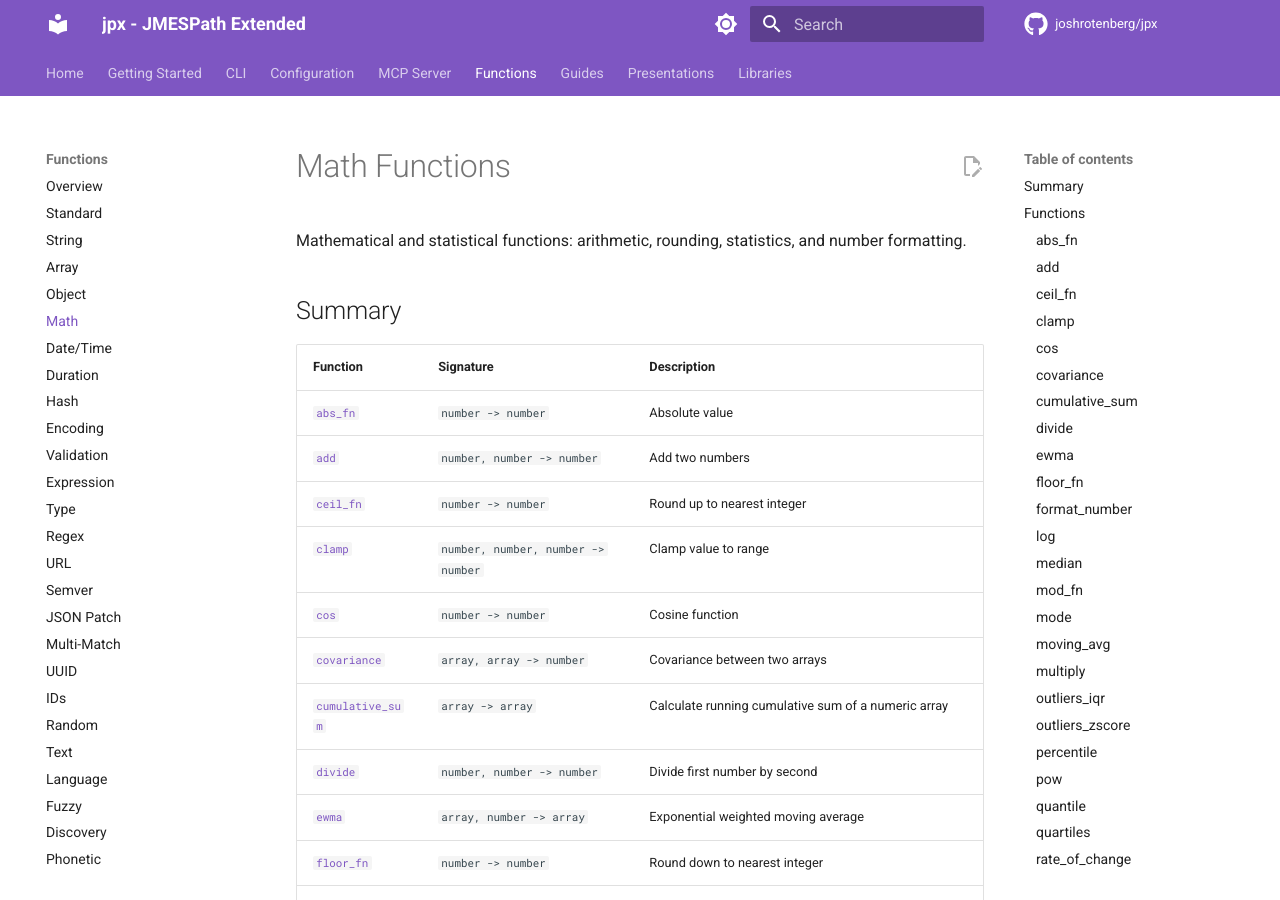
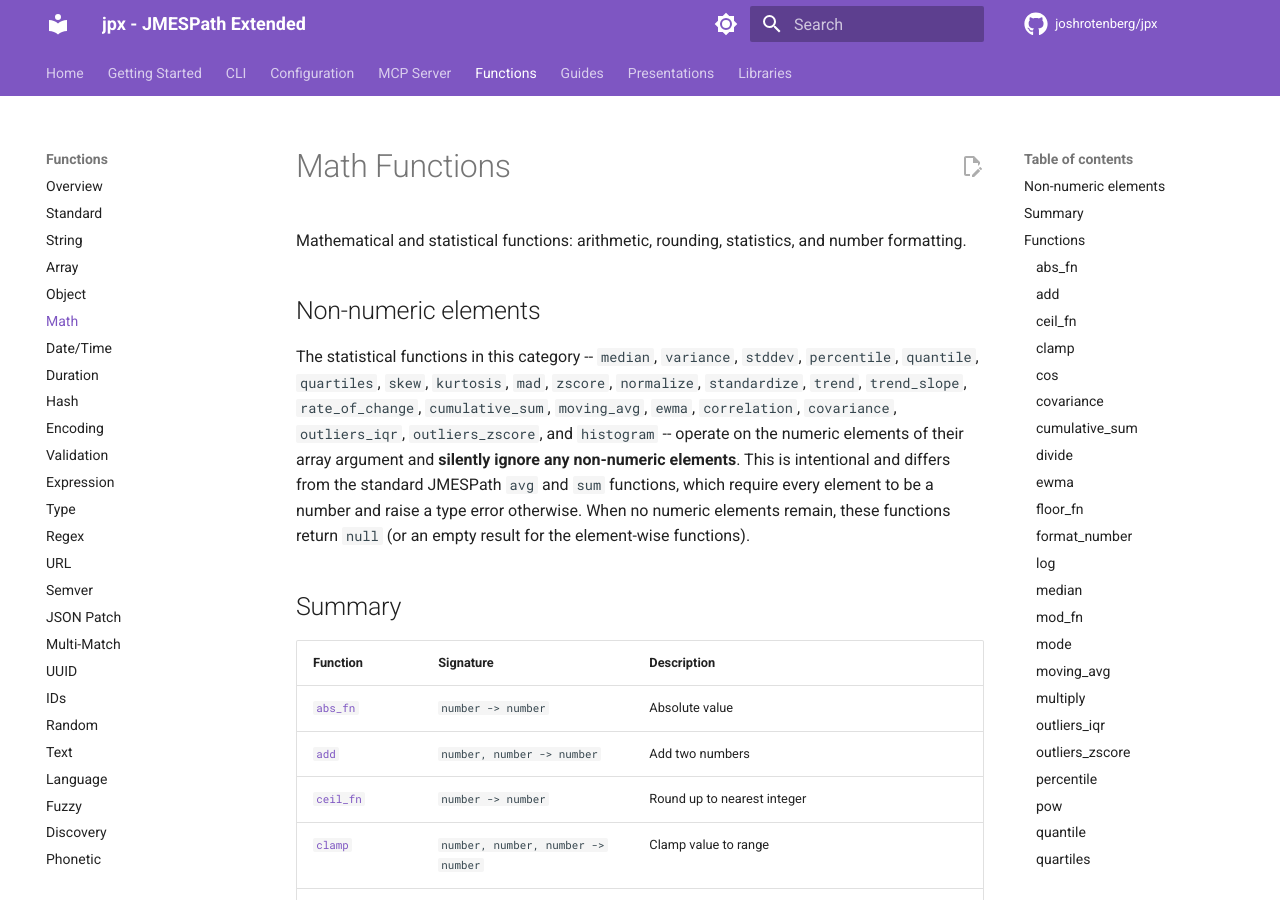
Before and after one commit to joshrotenberg/jpx, an MkDocs documentation site: the page built from docs/src/functions/math.md, in a window 1280 px wide and 900 px high. Built offline with MkDocs 1.6.1 and Material for MkDocs 9.7.7, drawn with Linux system fonts in a browser that asks for light colours; comment, search, counter and statistics services are not loaded.

Commit message:
docs: document non-numeric handling for math statistical functions
The statistical functions take an untyped array and silently ignore
non-numeric elements, unlike the spec avg/sum which require array_number and
type-error. This is the intended (lenient) behavior; document the convention
once at the math category level rather than changing ~23 function signatures.

Closes the last open p2 item from #189.

```diff
--- a/docs/src/functions/math.md
+++ b/docs/src/functions/math.md
@@ -1,6 +1,19 @@
 # Math Functions
 
 Mathematical and statistical functions: arithmetic, rounding, statistics, and number formatting.
+
+## Non-numeric elements
+
+The statistical functions in this category -- `median`, `variance`, `stddev`,
+`percentile`, `quantile`, `quartiles`, `skew`, `kurtosis`, `mad`, `zscore`,
+`normalize`, `standardize`, `trend`, `trend_slope`, `rate_of_change`,
+`cumulative_sum`, `moving_avg`, `ewma`, `correlation`, `covariance`,
+`outliers_iqr`, `outliers_zscore`, and `histogram` -- operate on the numeric
+elements of their array argument and **silently ignore any non-numeric
+elements**. This is intentional and differs from the standard JMESPath `avg`
+and `sum` functions, which require every element to be a number and raise a
+type error otherwise. When no numeric elements remain, these functions return
+`null` (or an empty result for the element-wise functions).
 
 ## Summary
 
```
